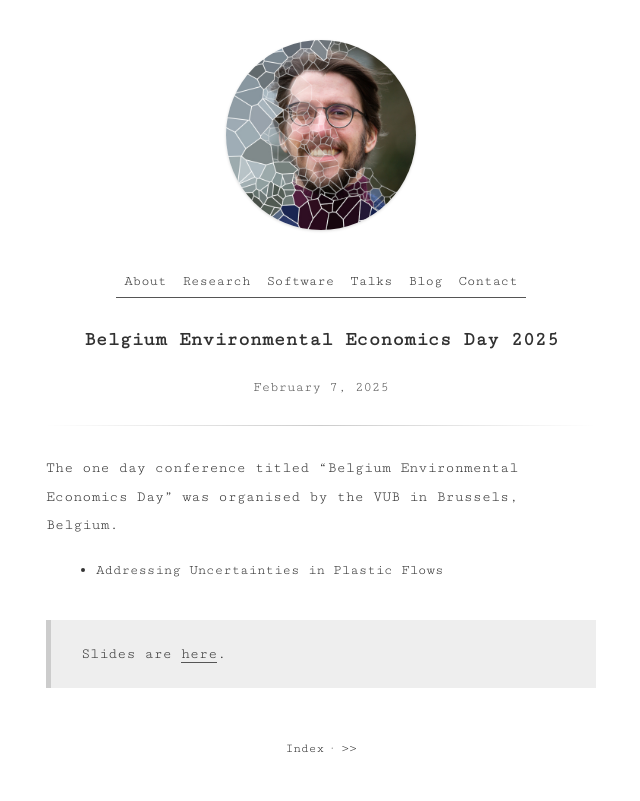
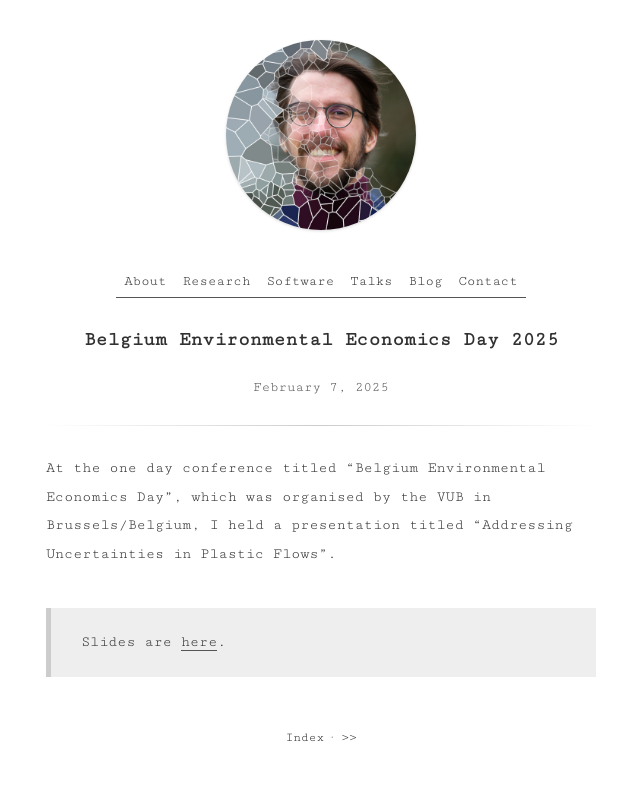
Before and after one commit to Christovis/Christovis.github.io, a Jekyll site: the page built from _talks/2025-02-07-talks-beed.md, in a window 1280 px wide. Shown: the top 801 px of the page, without its empty margins (319-959 px from the left). Built offline with Jekyll 4.4.1, drawn with Linux system fonts in a browser that asks for light colours.

Commit message:
try to fix error

```diff
--- a/_talks/2025-02-07-talks-beed25.md
+++ b/_talks/2025-02-07-talks-beed.md
@@ -8,10 +8,6 @@
 ---
 
 
-The one day conference titled "Belgium Environmental Economics Day" was organised
-by the VUB in Brussels, Belgium.
-
- - Addressing Uncertainties in Plastic Flows
-
+At the one day conference titled "Belgium Environmental Economics Day", which was organised by the VUB in Brussels/Belgium, I held a presentation titled "Addressing Uncertainties in Plastic Flows".
 
 > Slides are [here](/assets/talks/talks_BEED25.pdf).
```
